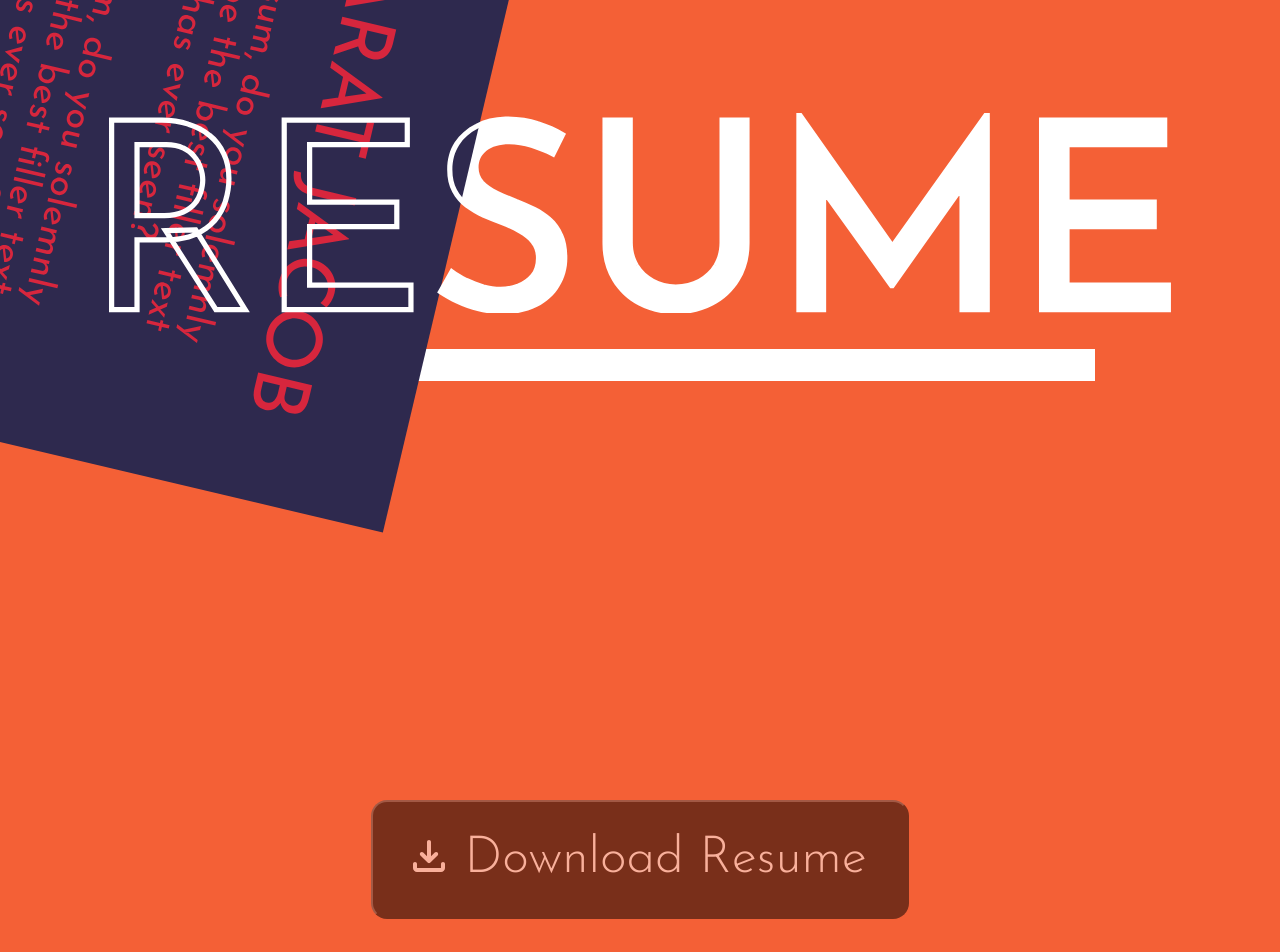
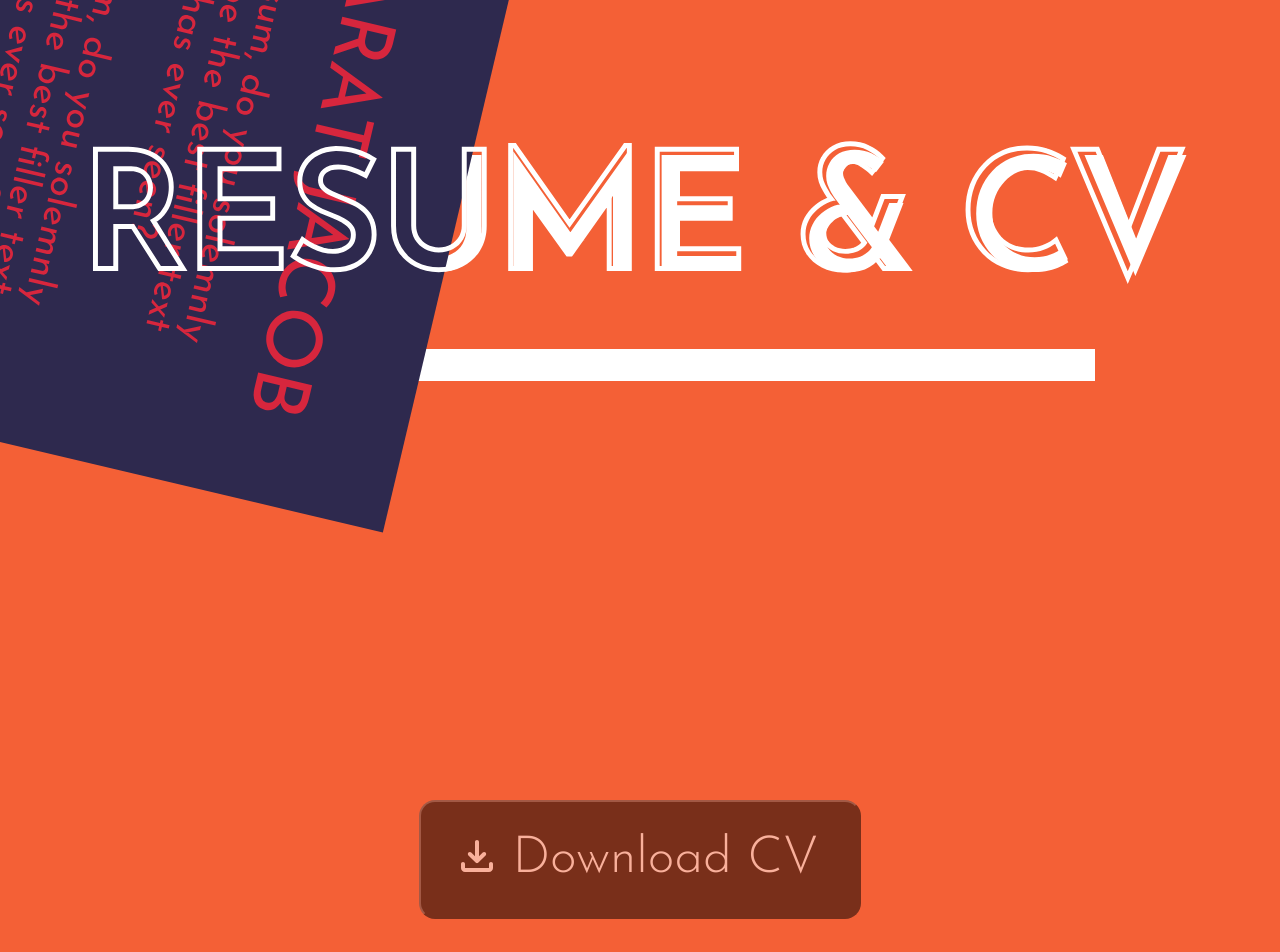
Before and after one commit to Sharatjacob2/main_website, a React (Create React App) app: page /resume in a window 1280 px wide. Shown: the top 952 px of the page. Built offline with nearby package versions, Linux system fonts and the light colour scheme.

Commit message:
changing resume to cv

```diff
--- a/src/resumePage/Resume.js
+++ b/src/resumePage/Resume.js
@@ -23,7 +23,7 @@
             <a href="/Sharat Resume.pdf" download="Sharat Resume.pdf" className="download">
                 <button className="download-button">
                     <DownloadIcon className="download-icon" />
-                    <p className="downloadtext">Download Resume</p>
+                    <p className="downloadtext">Download CV</p>
                 </button>
             </a>
 
```
Also changed, not shown: src/resumePage/RESUME b.svg, src/resumePage/RESUME f.svg.
